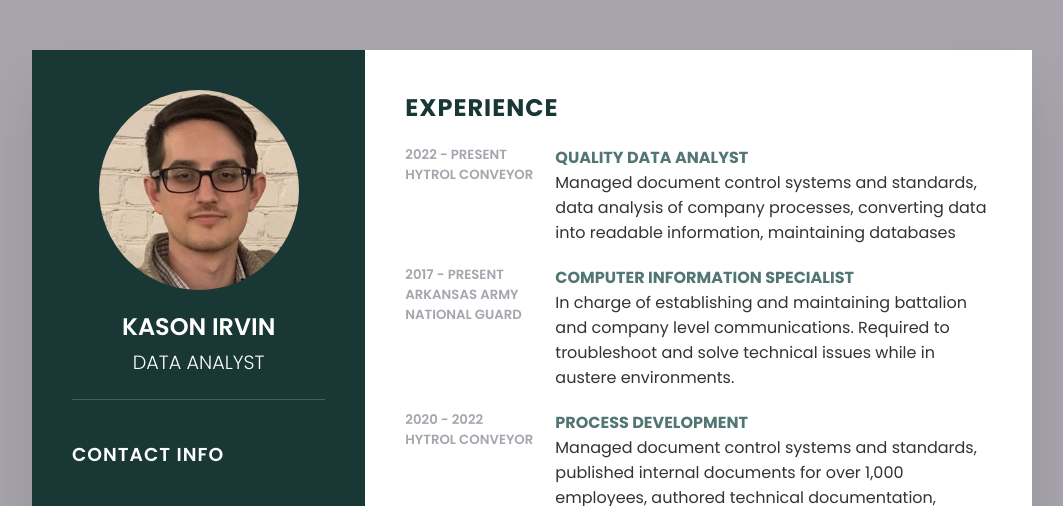
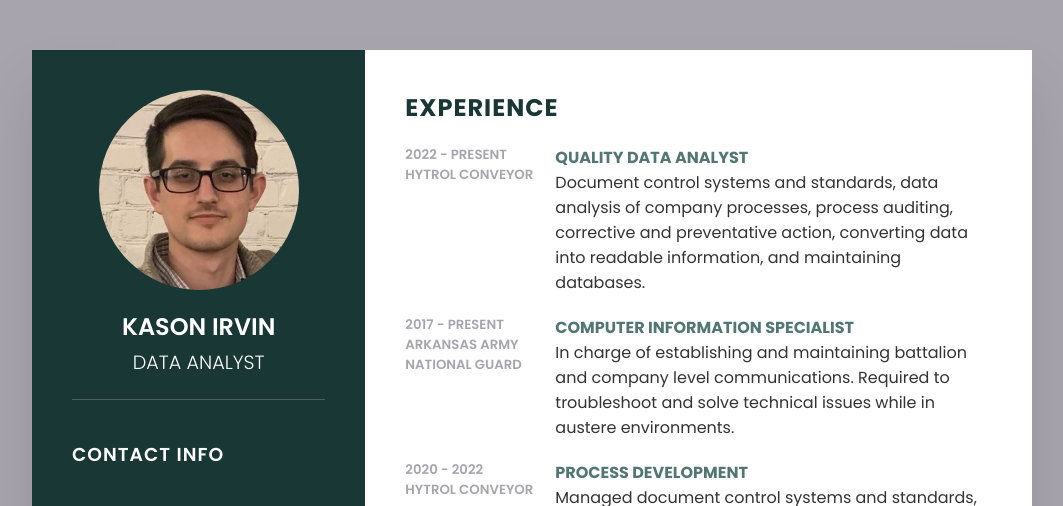
Before and after one commit to kason-i/kason.github.io, a plain HTML site: page index.html in a window 1280 px wide. Shown: the top 506 px of the page, without its empty margins (108-1171 px from the left). Drawn offline with Linux system fonts and the light colour scheme.

Commit message:
Add files via upload
removed user selection, updated job desc

```diff
--- a/index.html
+++ b/index.html
@@ -85,7 +85,7 @@
                     </div>
                     <div class="text">
                         <h4>Quality Data Analyst</h4>
-                        <p>Managed document control systems and standards, data analysis of company processes, converting data into readable information, maintaining databases</p>
+                        <p>Document control systems and standards, data analysis of company processes, process auditing, corrective and preventative action, converting data into readable information, and maintaining databases.</p>
                     </div>
                 </div>
                 <div class="about">
--- a/style.css
+++ b/style.css
@@ -5,6 +5,9 @@
     padding:0;
     box-sizing: border-box;
     font-family: 'Poppins', sans-serif;
+    -webkit-user-select: none; /* Safari */
+    -ms-user-select: none; /* IE 10 and IE 11 */
+    user-select: none; /* Standard syntax */
 }
 a:link { text-decoration: none; }
 a:visited { text-decoration: none; }
```
